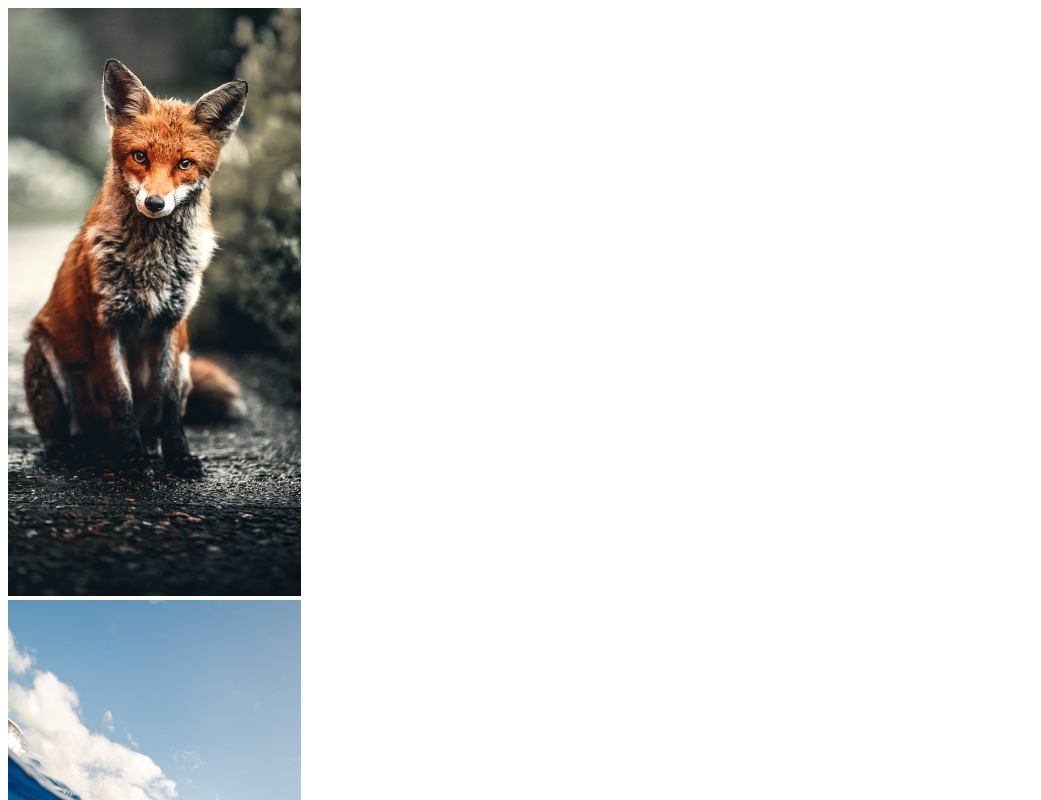
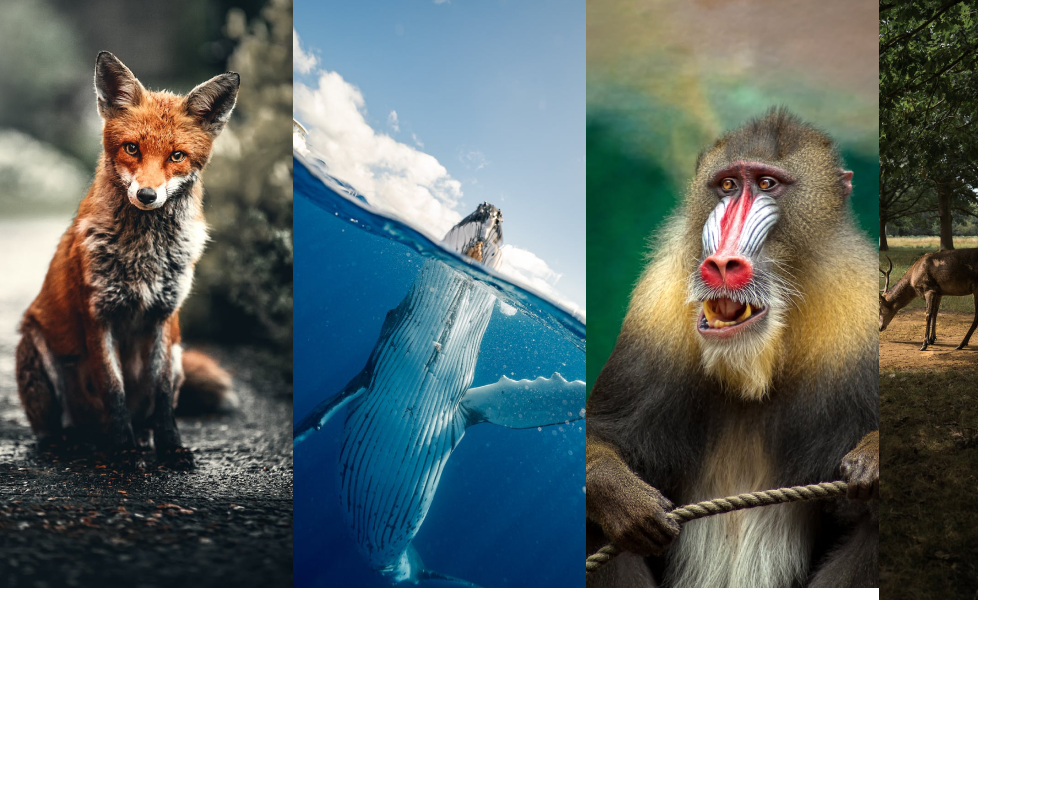
Before and after one commit to ArseneDellamis/COA-challenge, a plain HTML site: page Gallery01.html in a window 1280 px wide. Shown: the top 800 px of the page, without its empty margins (0-1041 px from the left). Drawn offline with Linux system fonts and the light colour scheme.

Commit message:
link css files and html

```diff
--- a/Gallery01.html
+++ b/Gallery01.html
@@ -4,6 +4,10 @@
   <meta charset="UTF-8">
   <meta name="viewport" content="width=device-width, initial-scale=1.0">
   <title>Photo Gallery</title>
+  <!-- link our css files to html -->
+  <link rel="stylesheet" href="/css/general.css">
+  <link rel="stylesheet" href="/css/gallery01.css">
+
 </head>
 <body>
 
--- a/css/gallery01.css
+++ b/css/gallery01.css
@@ -5,5 +5,5 @@ a lexbox to meet our desired design */
   display: flex;
   flex-direction: row;
   position: relative;
-
+  width: 300px;
 }
```
